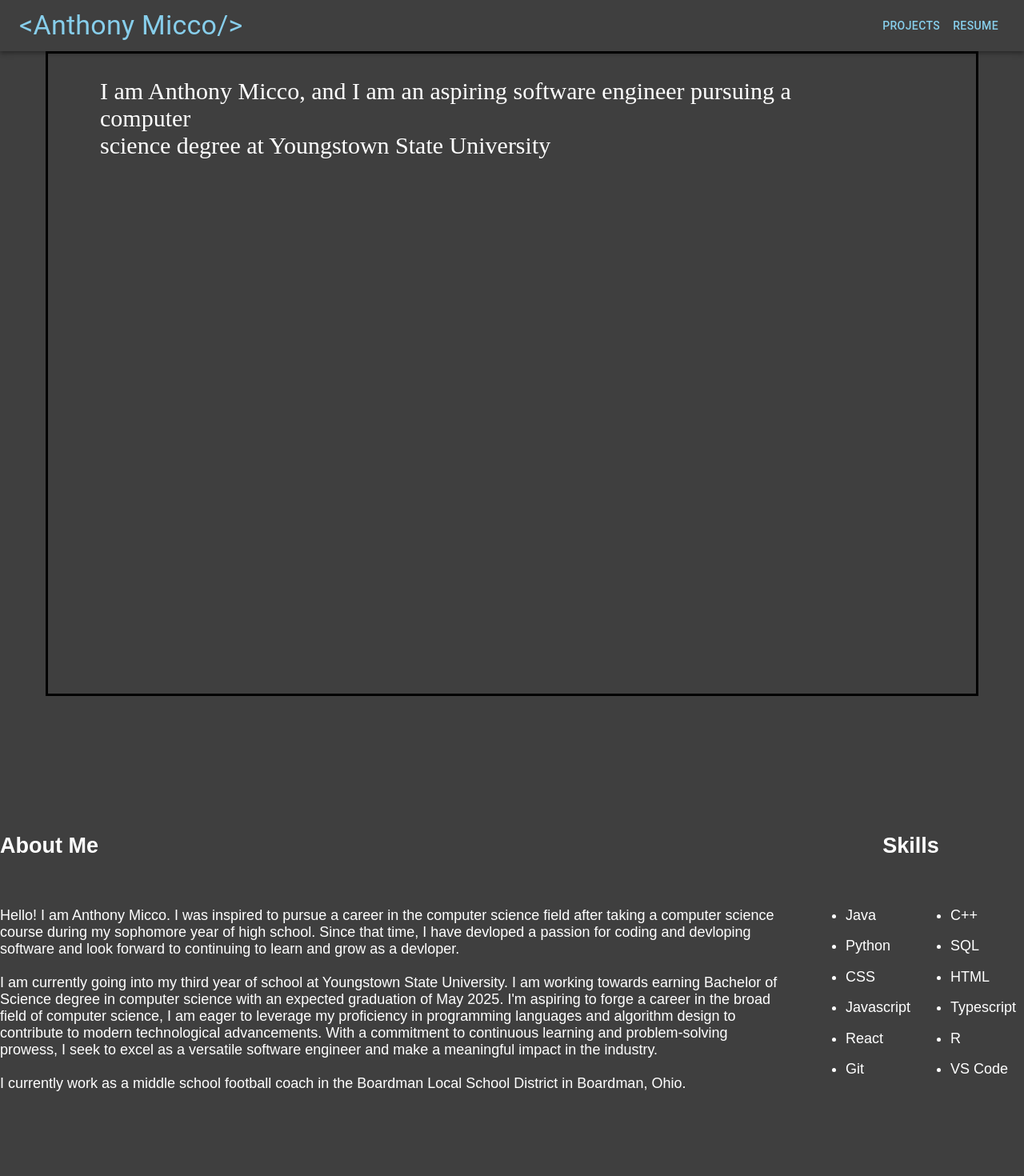
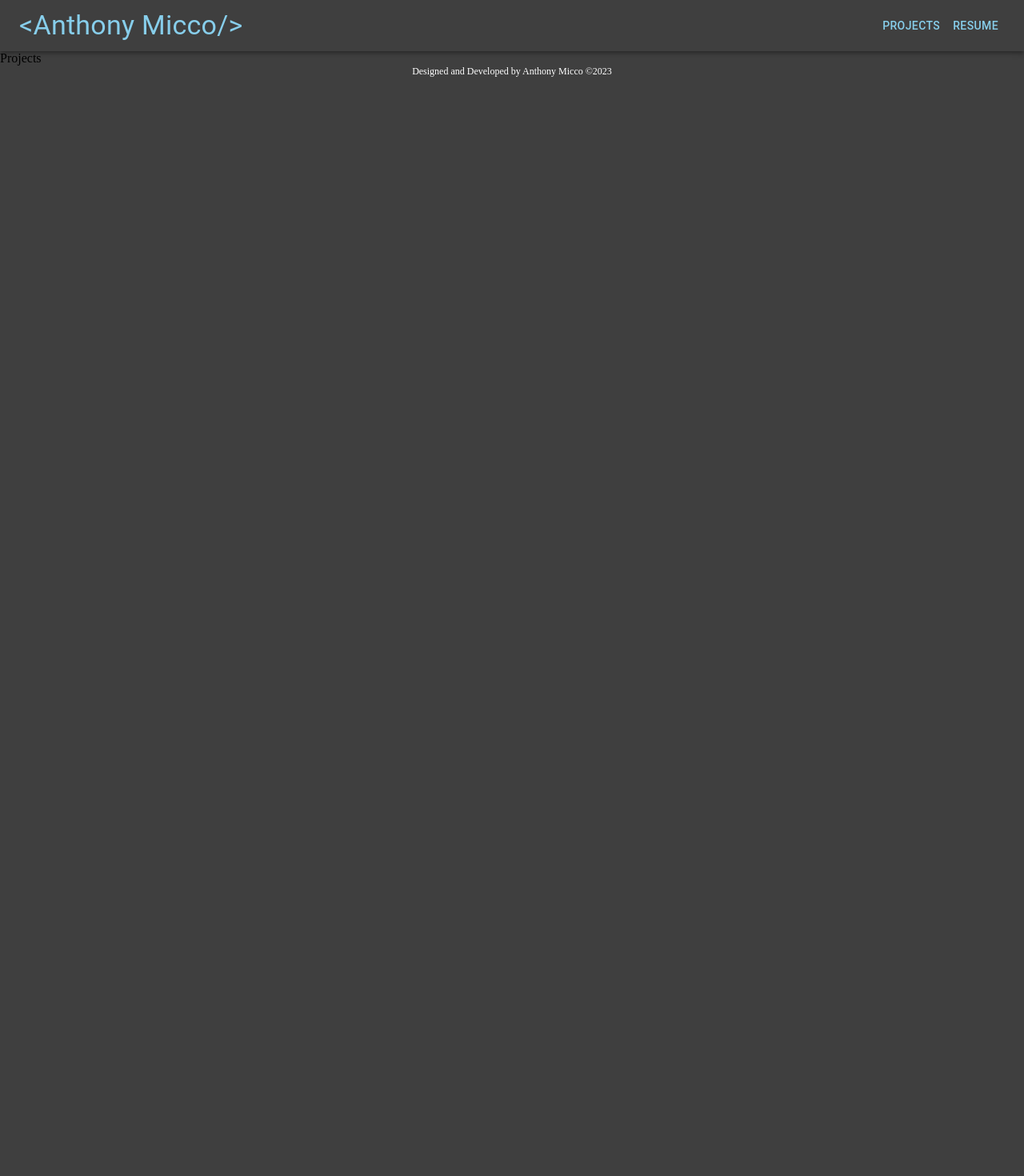
Before and after one commit to Ajmicco18/personalWebsite, a React (Create React App) app: page /Projects in a window 1280 px wide. Shown: the top 1470 px of the page at 80% size. After the commit the page ends 800 px from the top, so only its background shows below. Built offline with nearby package versions, Linux system fonts and the light colour scheme.

Commit message:
updated page navigation and added Home and Project components

```diff
--- a/package.json
+++ b/package.json
@@ -18,6 +18,7 @@
     "react": "^18.2.0",
     "react-bootstrap": "^2.8.0",
     "react-dom": "^18.2.0",
+    "react-router-dom": "^6.21.0",
     "react-scripts": "^5.0.1",
     "web-vitals": "^2.1.4"
   },
--- a/src/App.jsx
+++ b/src/App.jsx
@@ -1,16 +1,33 @@
 import './App.css'
+import {
+  BrowserRouter as Router,
+  Routes,
+  Route,
+  Navigate
+} from 'react-router-dom';
+import Home from './components/Home.jsx'
 import Nav from "./components/Nav.jsx"
-import Header from './components/Header.jsx'
-import AboutMe from './components/AboutMe'
-import Experience from './components/Experience'
+import Projects from './components/Projects.jsx';
+
 
 function App() {
   return (
     <>
-      <Nav></Nav>
-      <Header></Header>
-      <AboutMe></AboutMe>
-      <Experience></Experience>
+      <Router>
+        <Routes>
+          <Route
+            exact
+            path="/"
+            element={<Home />} />
+          <Route
+            path="/Projects"
+            element={<Projects />} />
+          <Route
+            path="*"
+            element={<Navigate to="/" />}
+          />
+        </Routes>
+      </Router>
       <footer> Designed and Developed by Anthony Micco &copy;2023 </footer>
     </>
 
--- /dev/null
+++ b/src/components/Home.jsx
@@ -0,0 +1,14 @@
+import Header from './Header.jsx'
+import AboutMe from './AboutMe'
+import Experience from './Experience'
+import Nav from './Nav.jsx'
+
+export default function Home() {
+    return (
+        <>
+            <Nav></Nav>
+            <Header></Header>
+            <AboutMe></AboutMe>
+            <Experience></Experience>
+        </>)
+}
--- a/src/components/Nav.jsx
+++ b/src/components/Nav.jsx
@@ -1,11 +1,7 @@
-import { AppBar, Box, Toolbar, Typography, Button } from '@mui/material/'
+import { AppBar, Box, Toolbar, Typography, Button } from '@mui/material/';
 
 
 export default function Nav() {
-
-    const handleProjects = () => {
-
-    };
 
     const handleResume = () => {
         window.open("../images/anthony-micco-resume.pdf")
@@ -16,10 +12,15 @@ export default function Nav() {
             <Box sx={{ flexGrow: 1 }}>
                 <AppBar position="static" sx={{ backgroundColor: "rgb(63, 63, 63)" }}>
                     <Toolbar>
-                        <Typography variant="h4" component="div" sx={{ flexGrow: 1, color: "skyblue" }}>
+                        <Typography href="/Home"
+                            variant="h4"
+                            component="a"
+                            sx={{ flexGrow: 1, color: "skyblue", textDecoration: "none" }}>
                             &lt;Anthony Micco/&gt;
                         </Typography>
-                        <Button onClick={handleProjects} sx={{ fontSize: "xl", color: "skyblue" }}>Projects</Button>
+                        <a href='/Projects'>
+                            <Button sx={{ fontSize: "xl", color: "skyblue" }}>Projects</Button>
+                        </a>
                         <Button onClick={handleResume} sx={{ fontSize: "xl", color: "skyblue" }}>Resume</Button>
                     </Toolbar>
                 </AppBar>
--- /dev/null
+++ b/src/components/Projects.jsx
@@ -0,0 +1,13 @@
+import Nav from "./Nav"
+
+export default function Projects() {
+    return (
+        <>
+            <Nav></Nav>
+            <div>
+                Projects
+            </div>
+        </>
+
+    )
+}
```
Also changed, not shown: 1 other file (tests, documents, lock files or other folders).
